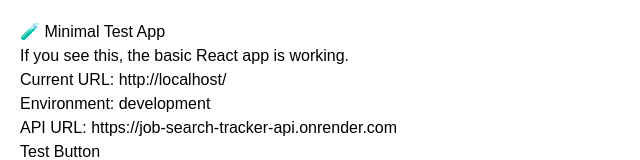
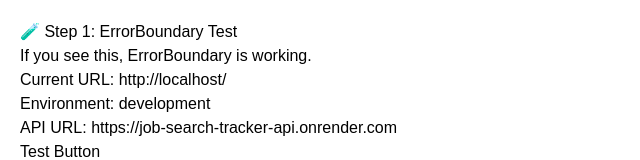
Before and after one commit to haim9798/job-search-tracker-frontend, a React (Create React App) app: page / in a window 1280 px wide. Shown: the top 160 px of the page, without its empty margins (0-640 px from the left). Built offline with nearby package versions, Linux system fonts and the light colour scheme; no server answers.

Commit message:
STEP 1: Add ErrorBoundary back to test incrementally
- Added ErrorBoundary wrapper around minimal test
- This will test if ErrorBoundary is causing the hanging issue
- If this works, we'll add providers one by one

```diff
--- a/src/App.tsx
+++ b/src/App.tsx
@@ -25,13 +25,14 @@
     // Example: Sentry.captureException(error, { contexts: { react: errorInfo } });
   };
 
-  // MINIMAL TEST: Return simple HTML without providers
-  console.log('🧪 MINIMAL TEST: Returning simple HTML without providers');
+  // STEP 1: Add ErrorBoundary back
+  console.log('🧪 STEP 1: Adding ErrorBoundary back');
 
   return (
+    <ErrorBoundary onError={handleGlobalError}>
       <div style={{ padding: '20px', fontFamily: 'Arial, sans-serif' }}>
-      <h1>🧪 Minimal Test App</h1>
-      <p>If you see this, the basic React app is working.</p>
+        <h1>🧪 Step 1: ErrorBoundary Test</h1>
+        <p>If you see this, ErrorBoundary is working.</p>
         <p>Current URL: {window.location.href}</p>
         <p>Environment: {process.env.NODE_ENV}</p>
         <p>API URL: https://job-search-tracker-api.onrender.com</p>
@@ -42,6 +43,7 @@
           Test Button
         </button>
       </div>
+    </ErrorBoundary>
   );
 }
 
```
Lines whose indentation alone changed are shown as unchanged.
